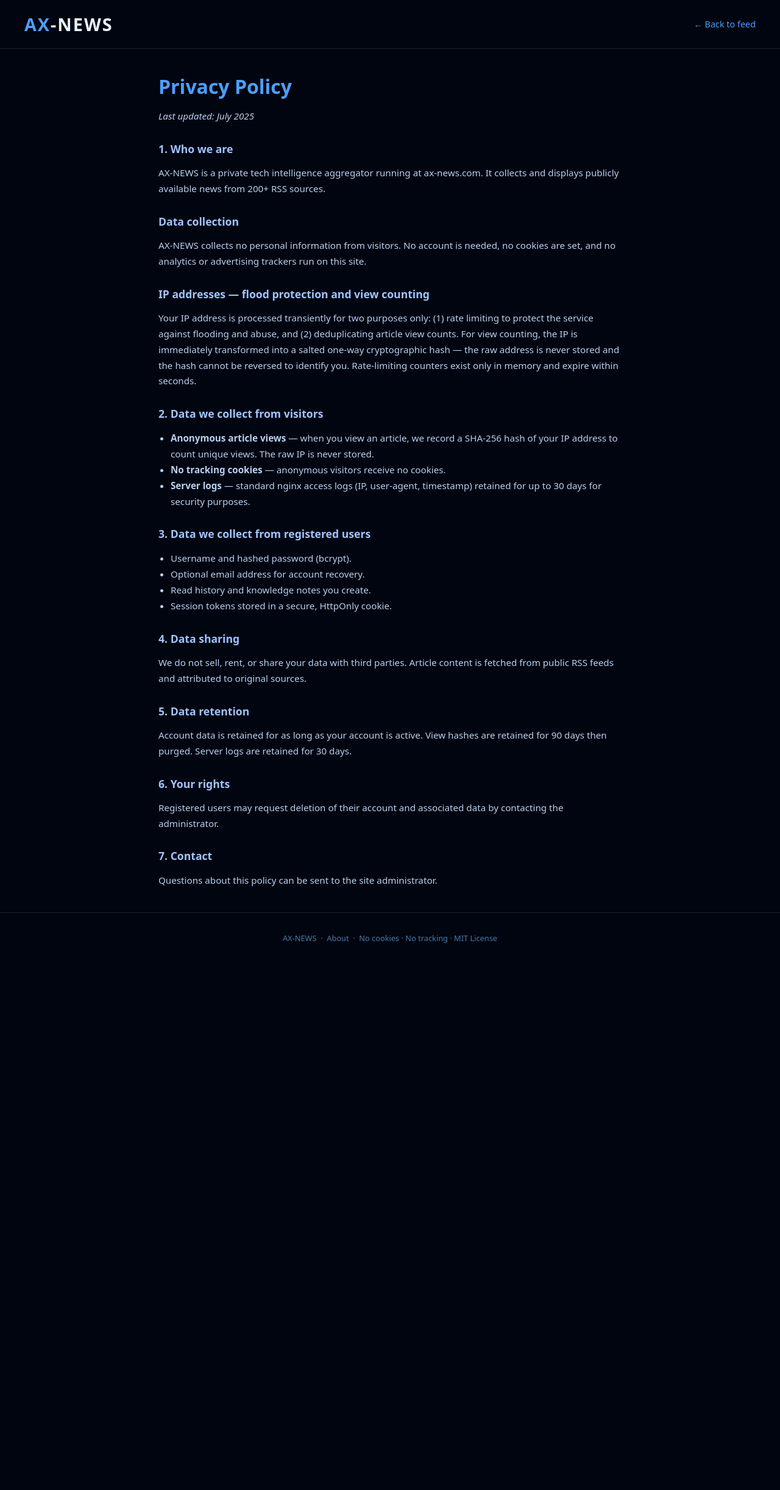
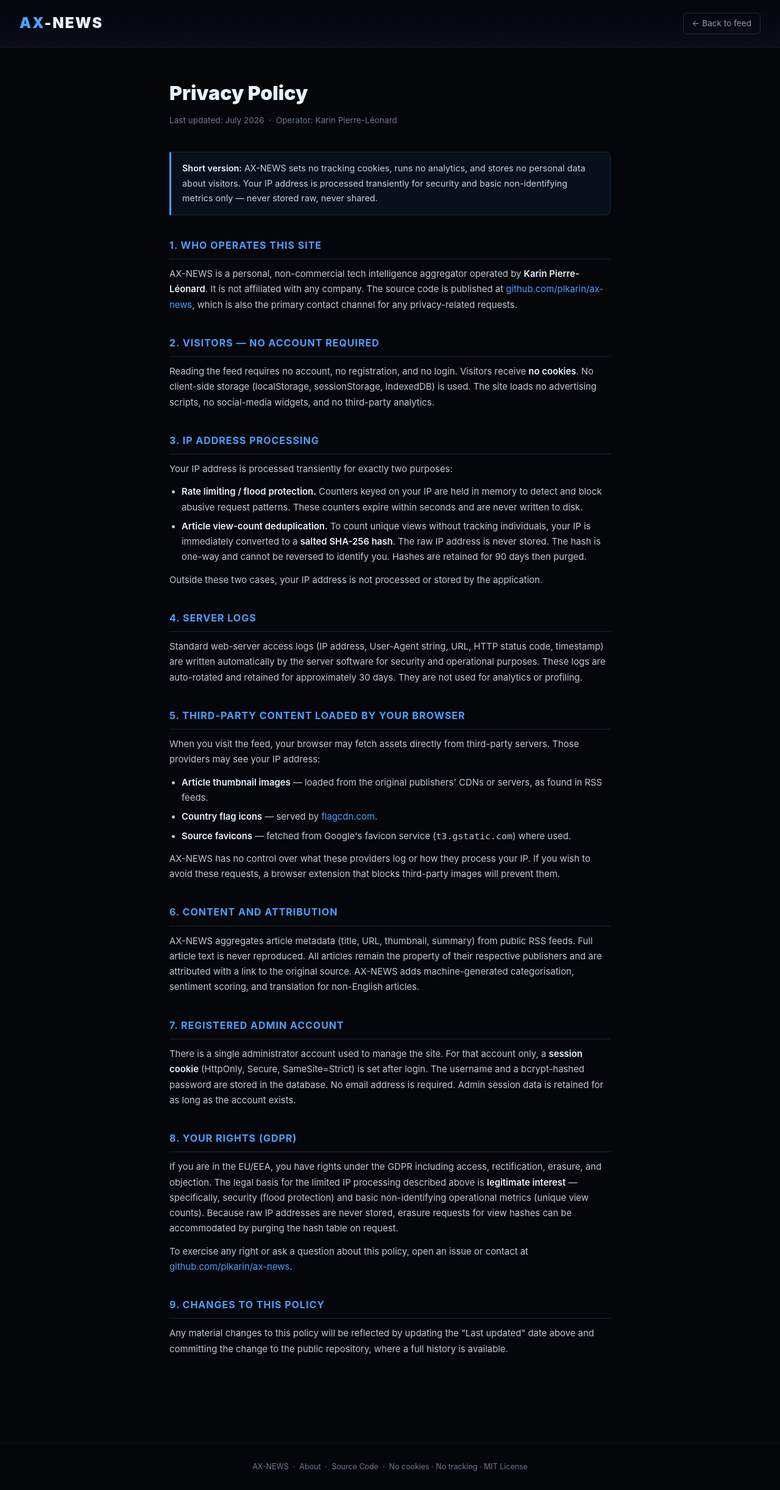
Before and after one commit to plkarin/ax-news, a FastAPI app: page /privacy in a window 1280 px wide. Shown: the whole page at 61% size. Before the commit the page ends 1546 px from the top, so only its background shows below. Run offline with FastAPI, Linux system fonts and the light colour scheme; parts of the project's set-up code (start-up, migrations or seed data) failed here and were passed over.

Commit message:
Theme: black/white only + cosmos header background; full privacy policy; sync every 10min

```diff
--- a/backend/templates/privacy.html
+++ b/backend/templates/privacy.html
@@ -1,76 +1,164 @@
 <!DOCTYPE html>
-<html lang="en">
+<html lang="en" data-theme="dark">
 <head>
   <meta charset="UTF-8">
   <meta name="viewport" content="width=device-width, initial-scale=1.0">
   <title>Privacy Policy — AX-NEWS</title>
-  <meta name="description" content="AX-NEWS Privacy Policy — how we handle data for visitors and registered users.">
+  <meta name="description" content="AX-NEWS Privacy Policy — what data is processed, why, and how to contact the operator.">
   <meta name="robots" content="index, follow">
-  <link rel="canonical" href="https://ax-news.com/privacy.html">
-  <style>
-    body{margin:0;background:#000510;color:#e8f4ff;font-family:system-ui,sans-serif}
-    header{padding:20px 40px;border-bottom:1px solid #1e1e2e;display:flex;align-items:center;justify-content:space-between}
-    .logo{font-size:1.8rem;font-weight:900;color:#4d9fff;letter-spacing:2px}
-    .logo span{color:#e8f4ff}
-    a.back{color:#4d9fff;text-decoration:none;font-size:.9rem}
-    main{max-width:760px;margin:40px auto;padding:0 32px}
-    h1{font-size:2rem;color:#4d9fff;margin-bottom:8px}
-    h2{font-size:1.1rem;color:#a0c4ff;margin-top:28px}
-    p,li{line-height:1.7;color:#b8d0ef;font-size:.95rem}
-    ul{padding-left:20px}
-    footer{text-align:center;padding:32px;color:#4a7aa8;font-size:.8rem;border-top:1px solid #1e1e2e;margin-top:40px}
-    footer a{color:#4a7aa8;text-decoration:none}
+  <link rel="canonical" href="https://ax-news.com/privacy">
+  <style nonce="{{ csp_nonce }}">
+    *, *::before, *::after { box-sizing: border-box; margin: 0; padding: 0; }
+    body {
+      font-family: -apple-system, 'Segoe UI', sans-serif;
+      background: #05060a;
+      color: #e8f4ff;
+      line-height: 1.7;
+    }
+    a { color: #4d9fff; text-decoration: none; }
+    a:hover { text-decoration: underline; }
+
+    /* ── Header ── */
+    .priv-header {
+      padding: 18px 32px;
+      border-bottom: 1px solid rgba(255,255,255,.07);
+      display: flex;
+      align-items: center;
+      justify-content: space-between;
+      background: linear-gradient(180deg, #05060a 0%, #0a0d18 100%);
+    }
+    .priv-logo {
+      font-size: 1.5rem;
+      font-weight: 900;
+      letter-spacing: 2px;
+      color: #4d9fff;
+    }
+    .priv-logo span { color: #e8f4ff; }
+    .back-link {
+      font-size: .85rem;
+      color: rgba(232,244,255,.6);
+      border: 1px solid rgba(255,255,255,.12);
+      padding: 5px 14px;
+      border-radius: 6px;
+      transition: all .15s;
+    }
+    .back-link:hover { color: #4d9fff; border-color: #4d9fff; text-decoration: none; }
+
+    /* ── Content ── */
+    main {
+      max-width: 780px;
+      margin: 48px auto;
+      padding: 0 28px 80px;
+    }
+    .page-title {
+      font-size: 2rem;
+      font-weight: 900;
+      color: #e8f4ff;
+      margin-bottom: 6px;
+    }
+    .page-subtitle {
+      font-size: .85rem;
+      color: #6b7a90;
+      margin-bottom: 40px;
+    }
+    h2 {
+      font-size: 1rem;
+      font-weight: 700;
+      color: #4d9fff;
+      text-transform: uppercase;
+      letter-spacing: 1px;
+      margin: 36px 0 12px;
+      padding-bottom: 8px;
+      border-bottom: 1px solid #1e2230;
+    }
+    p { color: rgba(232,244,255,.82); font-size: .93rem; margin-bottom: 12px; }
+    ul { padding-left: 20px; margin-bottom: 12px; }
+    li { color: rgba(232,244,255,.82); font-size: .93rem; margin-bottom: 6px; }
+    strong { color: #e8f4ff; font-weight: 600; }
+    .callout {
+      background: rgba(77,159,255,.07);
+      border: 1px solid rgba(77,159,255,.18);
+      border-left: 3px solid #4d9fff;
+      border-radius: 0 8px 8px 0;
+      padding: 14px 18px;
+      margin: 16px 0;
+      font-size: .9rem;
+      color: rgba(232,244,255,.85);
+    }
+
+    /* ── Footer ── */
+    .priv-footer {
+      border-top: 1px solid rgba(255,255,255,.06);
+      padding: 28px 32px;
+      text-align: center;
+      font-size: .78rem;
+      color: #6b7a90;
+    }
+    .priv-footer a { color: #6b7a90; }
+    .priv-footer a:hover { color: #4d9fff; }
   </style>
 </head>
 <body>
-<header>
-  <div class="logo">AX<span>-NEWS</span></div>
-  <a class="back" href="/">← Back to feed</a>
+
+<header class="priv-header">
+  <div class="priv-logo">AX<span>-NEWS</span></div>
+  <a class="back-link" href="/">← Back to feed</a>
 </header>
+
 <main>
-  <h1>Privacy Policy</h1>
-  <p><em>Last updated: July 2025</em></p>
+  <h1 class="page-title">Privacy Policy</h1>
+  <p class="page-subtitle">Last updated: July 2026 &nbsp;·&nbsp; Operator: Karin Pierre-Léonard</p>
 
-  <h2>1. Who we are</h2>
-  <p>AX-NEWS is a private tech intelligence aggregator running at ax-news.com. It collects and displays publicly available news from 200+ RSS sources.</p>
+  <div class="callout">
+    <strong>Short version:</strong> AX-NEWS sets no tracking cookies, runs no analytics, and stores no personal data about visitors. Your IP address is processed transiently for security and basic non-identifying metrics only — never stored raw, never shared.
+  </div>
 
-  <h2>Data collection</h2>
-  <p>AX-NEWS collects no personal information from visitors. No account is needed, no cookies are set, and no analytics or advertising trackers run on this site.</p>
+  <h2>1. Who operates this site</h2>
+  <p>AX-NEWS is a personal, non-commercial tech intelligence aggregator operated by <strong>Karin Pierre-Léonard</strong>. It is not affiliated with any company. The source code is published at <a href="https://github.com/plkarin/ax-news" rel="noopener" target="_blank">github.com/plkarin/ax-news</a>, which is also the primary contact channel for any privacy-related requests.</p>
 
-  <h2>IP addresses — flood protection and view counting</h2>
-  <p>Your IP address is processed transiently for two purposes only: (1) rate limiting to protect the service against flooding and abuse, and (2) deduplicating article view counts. For view counting, the IP is immediately transformed into a salted one-way cryptographic hash — the raw address is never stored and the hash cannot be reversed to identify you. Rate-limiting counters exist only in memory and expire within seconds.</p>
+  <h2>2. Visitors — no account required</h2>
+  <p>Reading the feed requires no account, no registration, and no login. Visitors receive <strong>no cookies</strong>. No client-side storage (localStorage, sessionStorage, IndexedDB) is used. The site loads no advertising scripts, no social-media widgets, and no third-party analytics.</p>
 
-  <h2>2. Data we collect from visitors</h2>
+  <h2>3. IP address processing</h2>
+  <p>Your IP address is processed transiently for exactly two purposes:</p>
   <ul>
-    <li><strong>Anonymous article views</strong> — when you view an article, we record a SHA-256 hash of your IP address to count unique views. The raw IP is never stored.</li>
-    <li><strong>No tracking cookies</strong> — anonymous visitors receive no cookies.</li>
-    <li><strong>Server logs</strong> — standard nginx access logs (IP, user-agent, timestamp) retained for up to 30 days for security purposes.</li>
+    <li><strong>Rate limiting / flood protection.</strong> Counters keyed on your IP are held in memory to detect and block abusive request patterns. These counters expire within seconds and are never written to disk.</li>
+    <li><strong>Article view-count deduplication.</strong> To count unique views without tracking individuals, your IP is immediately converted to a <strong>salted SHA-256 hash</strong>. The raw IP address is never stored. The hash is one-way and cannot be reversed to identify you. Hashes are retained for 90 days then purged.</li>
   </ul>
+  <p>Outside these two cases, your IP address is not processed or stored by the application.</p>
 
-  <h2>3. Data we collect from registered users</h2>
+  <h2>4. Server logs</h2>
+  <p>Standard web-server access logs (IP address, User-Agent string, URL, HTTP status code, timestamp) are written automatically by the server software for security and operational purposes. These logs are auto-rotated and retained for approximately 30 days. They are not used for analytics or profiling.</p>
+
+  <h2>5. Third-party content loaded by your browser</h2>
+  <p>When you visit the feed, your browser may fetch assets directly from third-party servers. Those providers may see your IP address:</p>
   <ul>
-    <li>Username and hashed password (bcrypt).</li>
-    <li>Optional email address for account recovery.</li>
-    <li>Read history and knowledge notes you create.</li>
-    <li>Session tokens stored in a secure, HttpOnly cookie.</li>
+    <li><strong>Article thumbnail images</strong> — loaded from the original publishers' CDNs or servers, as found in RSS feeds.</li>
+    <li><strong>Country flag icons</strong> — served by <a href="https://flagcdn.com" rel="noopener" target="_blank">flagcdn.com</a>.</li>
+    <li><strong>Source favicons</strong> — fetched from Google's favicon service (<code>t3.gstatic.com</code>) where used.</li>
   </ul>
+  <p>AX-NEWS has no control over what these providers log or how they process your IP. If you wish to avoid these requests, a browser extension that blocks third-party images will prevent them.</p>
 
-  <h2>4. Data sharing</h2>
-  <p>We do not sell, rent, or share your data with third parties. Article content is fetched from public RSS feeds and attributed to original sources.</p>
+  <h2>6. Content and attribution</h2>
+  <p>AX-NEWS aggregates article metadata (title, URL, thumbnail, summary) from public RSS feeds. Full article text is never reproduced. All articles remain the property of their respective publishers and are attributed with a link to the original source. AX-NEWS adds machine-generated categorisation, sentiment scoring, and translation for non-English articles.</p>
 
-  <h2>5. Data retention</h2>
-  <p>Account data is retained for as long as your account is active. View hashes are retained for 90 days then purged. Server logs are retained for 30 days.</p>
+  <h2>7. Registered admin account</h2>
+  <p>There is a single administrator account used to manage the site. For that account only, a <strong>session cookie</strong> (HttpOnly, Secure, SameSite=Strict) is set after login. The username and a bcrypt-hashed password are stored in the database. No email address is required. Admin session data is retained for as long as the account exists.</p>
 
-  <h2>6. Your rights</h2>
-  <p>Registered users may request deletion of their account and associated data by contacting the administrator.</p>
+  <h2>8. Your rights (GDPR)</h2>
+  <p>If you are in the EU/EEA, you have rights under the GDPR including access, rectification, erasure, and objection. The legal basis for the limited IP processing described above is <strong>legitimate interest</strong> — specifically, security (flood protection) and basic non-identifying operational metrics (unique view counts). Because raw IP addresses are never stored, erasure requests for view hashes can be accommodated by purging the hash table on request.</p>
+  <p>To exercise any right or ask a question about this policy, open an issue or contact at <a href="https://github.com/plkarin/ax-news" rel="noopener" target="_blank">github.com/plkarin/ax-news</a>.</p>
 
-  <h2>7. Contact</h2>
-  <p>Questions about this policy can be sent to the site administrator.</p>
+  <h2>9. Changes to this policy</h2>
+  <p>Any material changes to this policy will be reflected by updating the "Last updated" date above and committing the change to the public repository, where a full history is available.</p>
 </main>
-<footer>
+
+<footer class="priv-footer">
   <a href="/">AX-NEWS</a> &nbsp;·&nbsp;
   <a href="/about">About</a> &nbsp;·&nbsp;
-  No cookies · No tracking · MIT License
+  <a href="https://github.com/plkarin/ax-news" rel="noopener" target="_blank">Source Code</a>
+  &nbsp;·&nbsp; No cookies · No tracking · MIT License
 </footer>
+
 </body>
 </html>
```
Also changed, not shown: backend/templates/index.html (+3 -9 lines), frontend/app.js (+10 -7 lines), frontend/style.css (+89 -46 lines).
